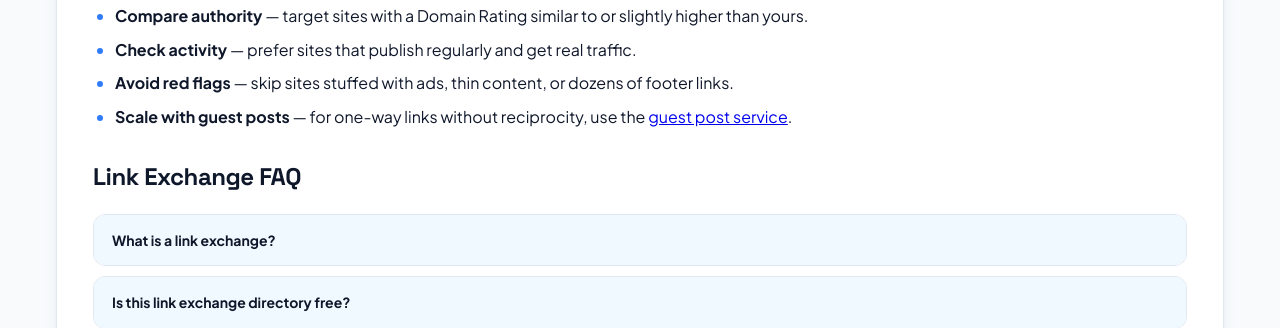
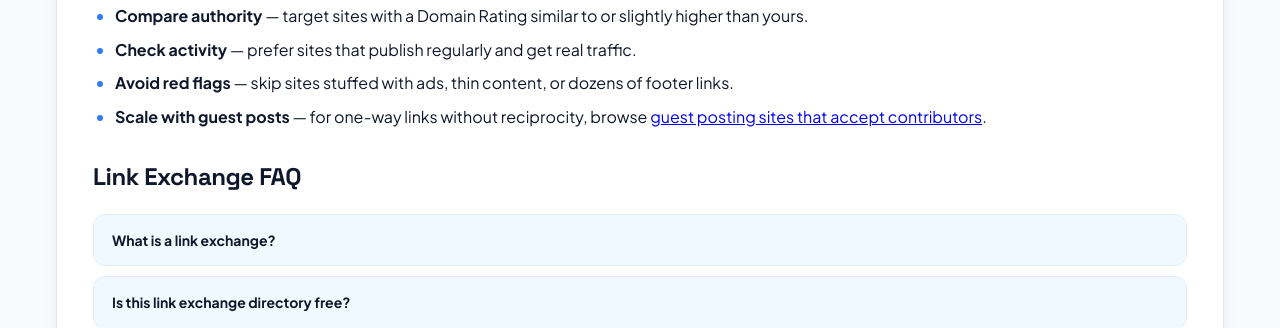
Before and after one commit to Twh-555/link-exchange, a Flask app: page / in a window 1280 px wide. Shown: the part 2431-2759 px from the top of the page. Run offline with Flask 3, Linux system fonts and the light colour scheme; data that the repository does not hold is empty.

Commit message:
Homepage: 'guest post service' -> 'guest posting sites' link text

```diff
--- a/templates/index.html
+++ b/templates/index.html
@@ -251,7 +251,7 @@
       <li><strong>Compare authority</strong> — target sites with a Domain Rating similar to or slightly higher than yours.</li>
       <li><strong>Check activity</strong> — prefer sites that publish regularly and get real traffic.</li>
       <li><strong>Avoid red flags</strong> — skip sites stuffed with ads, thin content, or dozens of footer links.</li>
-      <li><strong>Scale with guest posts</strong> — for one-way links without reciprocity, use the <a href="{{ site_url }}/guest-posting-sites-list/">guest post service</a>.</li>
+      <li><strong>Scale with guest posts</strong> — for one-way links without reciprocity, browse <a href="{{ site_url }}/guest-posting-sites-list/">guest posting sites that accept contributors</a>.</li>
     </ul>
   </article>
 
```
